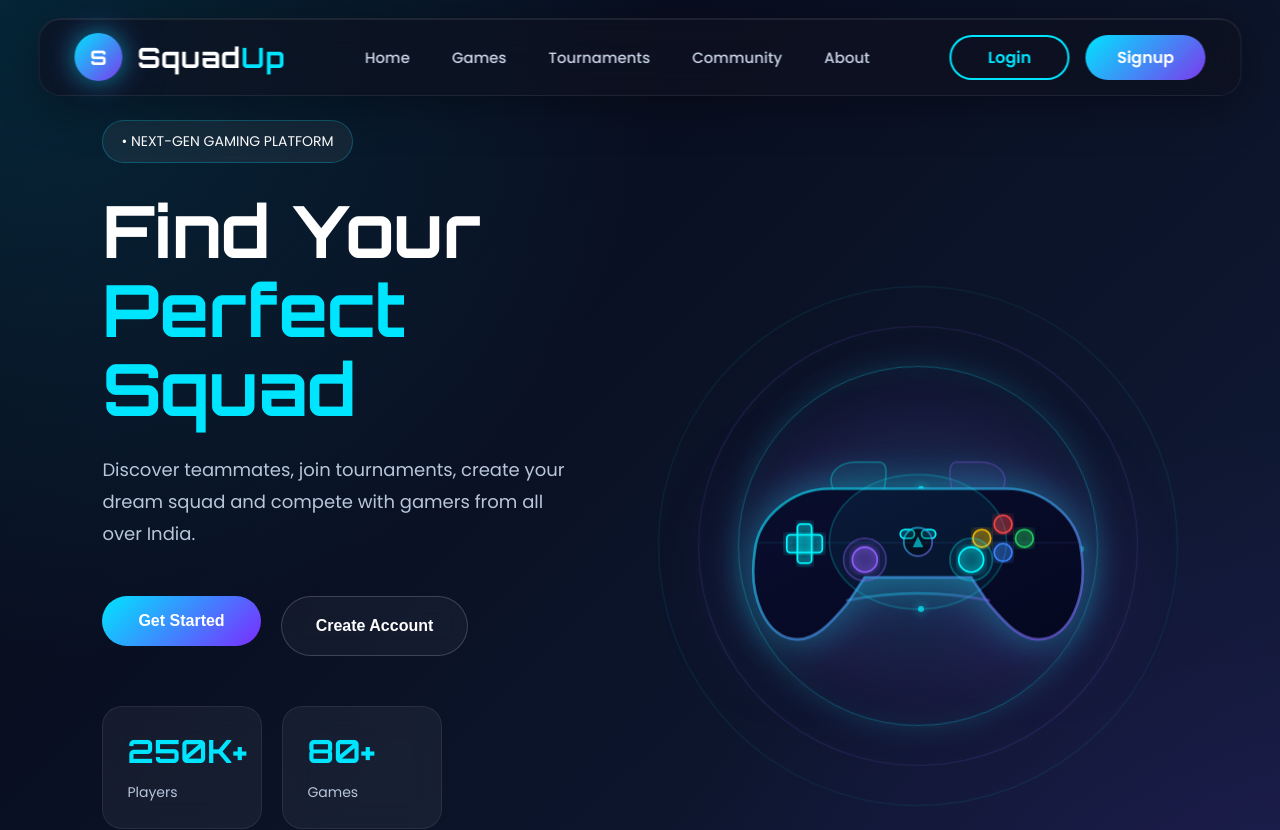
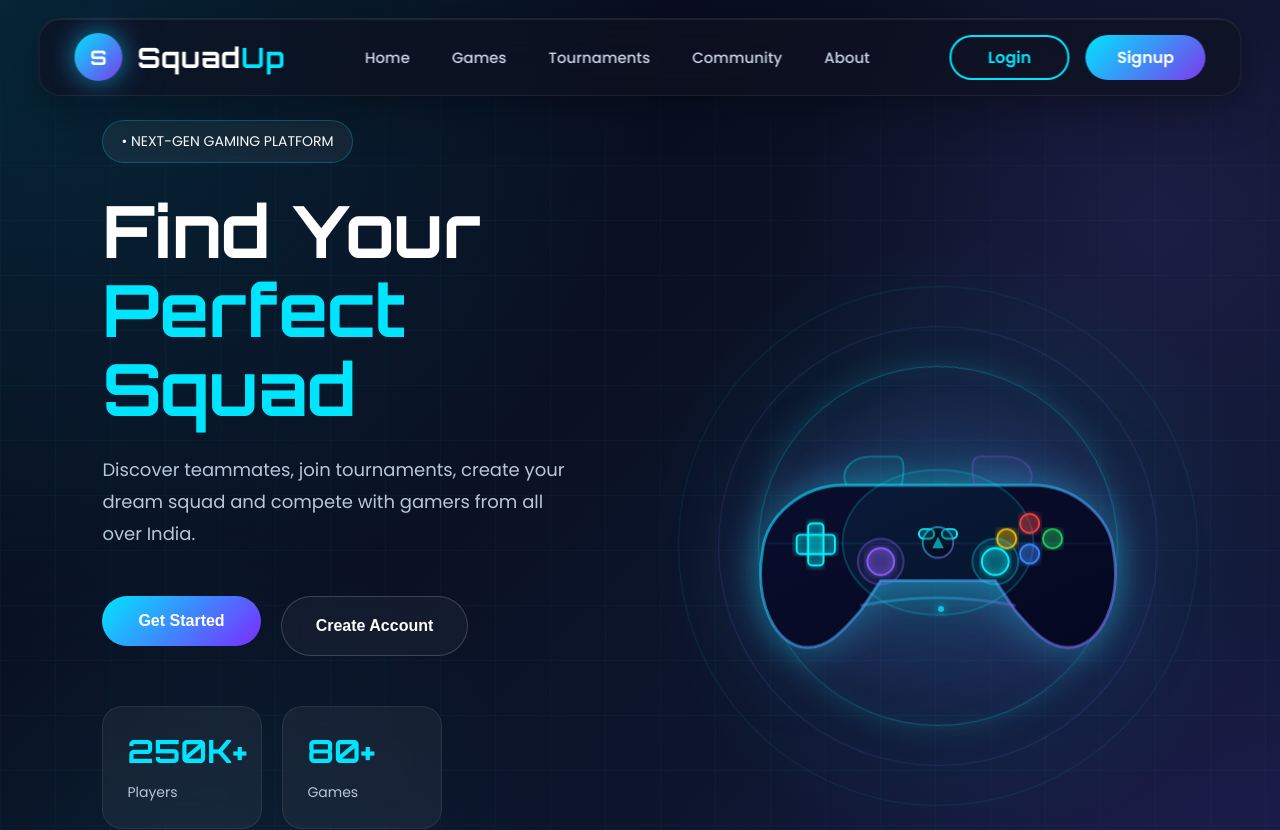
Before and after one commit to jyotisingh-1/squadup, a React (Vite) app in the folder client/: page / in a window 1280 px wide. Shown: the top 830 px of the page. Built offline with nearby package versions, Linux system fonts and the light colour scheme.

Commit message:
grid added
neon atmosphere

```diff
--- a/client/src/components/HolographicController.jsx
+++ b/client/src/components/HolographicController.jsx
@@ -14,8 +14,8 @@ function HolographicController() {
     const cy = rect.top + rect.height / 2;
 
     setMousePos({
-      x: ((e.clientX - cx) / (rect.width / 2)) * 15,
-      y: ((e.clientY - cy) / (rect.height / 2)) * -15,
+      x: ((e.clientX - cx) / (rect.width / 2)) * 10,
+      y: ((e.clientY - cy) / (rect.height / 2)) * -10,
     });
   }, []);
 
--- a/client/src/styles/hero.css
+++ b/client/src/styles/hero.css
@@ -349,6 +349,10 @@
 
 .hero-right{
     margin-top:20px;
+    display: flex;
+    justify-content: center;
+    align-items: center;
+    min-height: 550px;
 }
 
 }
@@ -525,6 +529,7 @@ POPULAR GAMES
     justify-content: center;
 
     transform-style: preserve-3d;
+    transform: translateX(20px);
 }
 
 /* rotating rings */
@@ -600,7 +605,7 @@ POPULAR GAMES
 }
 
 .controller-svg {
-    width: 390px;
+    width: 420px;
     height: auto;
 
     filter:
@@ -681,3 +686,59 @@ POPULAR GAMES
         width: 270px;
     }
 }
+/* ============================= */
+/* FUTURISTIC NEON GRID */
+/* ============================= */
+
+.hero {
+    isolation: isolate;
+}
+
+.hero::before {
+    content: "";
+    position: absolute;
+    inset: 0;
+    z-index: 0;
+    pointer-events: none;
+
+    background-image:
+        linear-gradient(rgba(0, 245, 255, 0.055) 1px, transparent 1px),
+        linear-gradient(90deg, rgba(0, 245, 255, 0.055) 1px, transparent 1px);
+
+    background-size: 55px 55px;
+
+    mask-image: linear-gradient(
+        to bottom,
+        transparent 0%,
+        black 18%,
+        black 82%,
+        transparent 100%
+    );
+
+    opacity: 0.65;
+}
+
+.hero::after {
+    content: "";
+    position: absolute;
+    inset: 0;
+    z-index: 0;
+    pointer-events: none;
+
+    background:
+        radial-gradient(
+            circle at 75% 50%,
+            rgba(0, 245, 255, 0.10),
+            transparent 28%
+        ),
+        radial-gradient(
+            circle at 90% 20%,
+            rgba(139, 92, 246, 0.12),
+            transparent 25%
+        ),
+        radial-gradient(
+            circle at 15% 80%,
+            rgba(0, 245, 255, 0.06),
+            transparent 25%
+        );
+}
```
